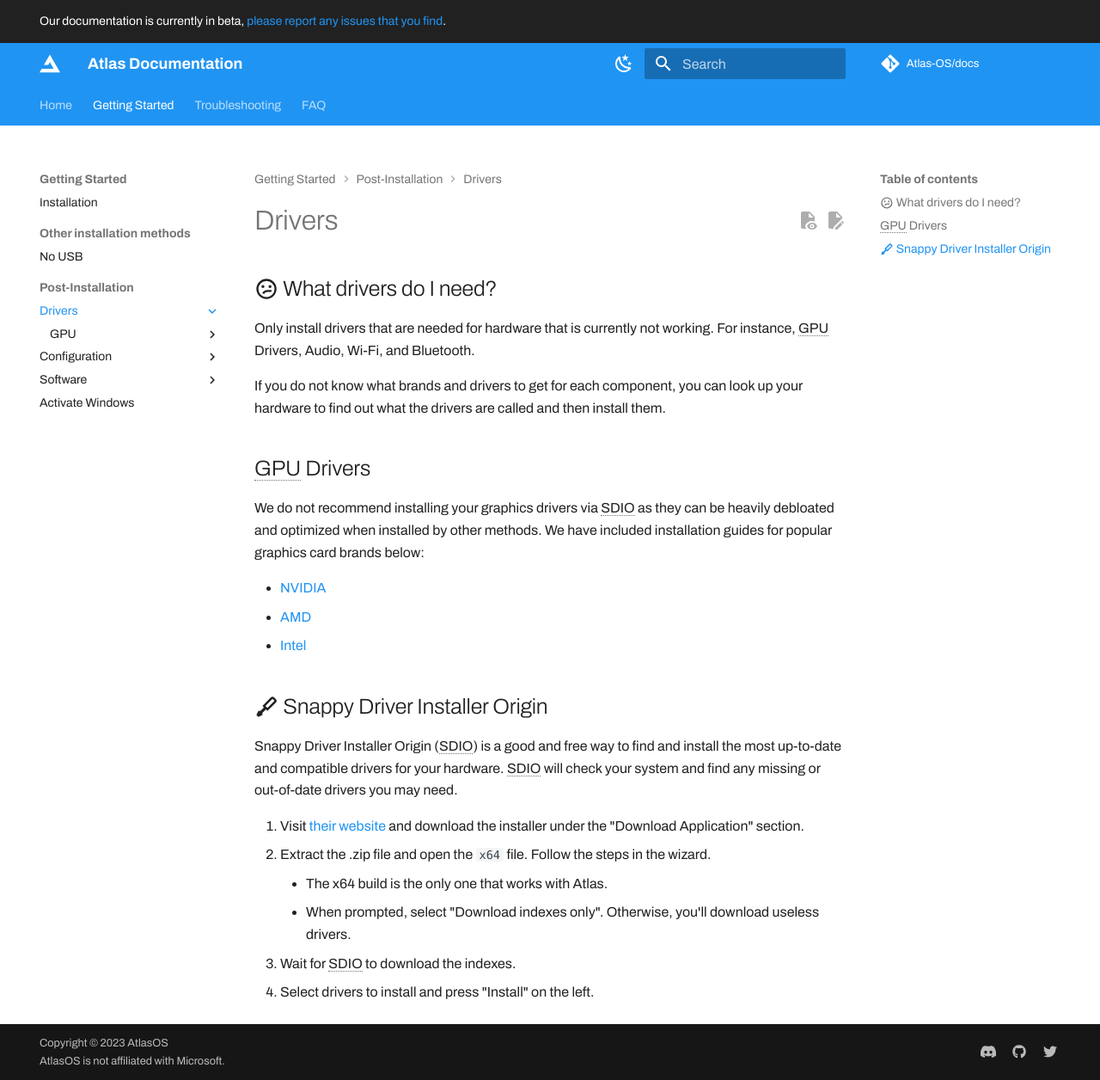
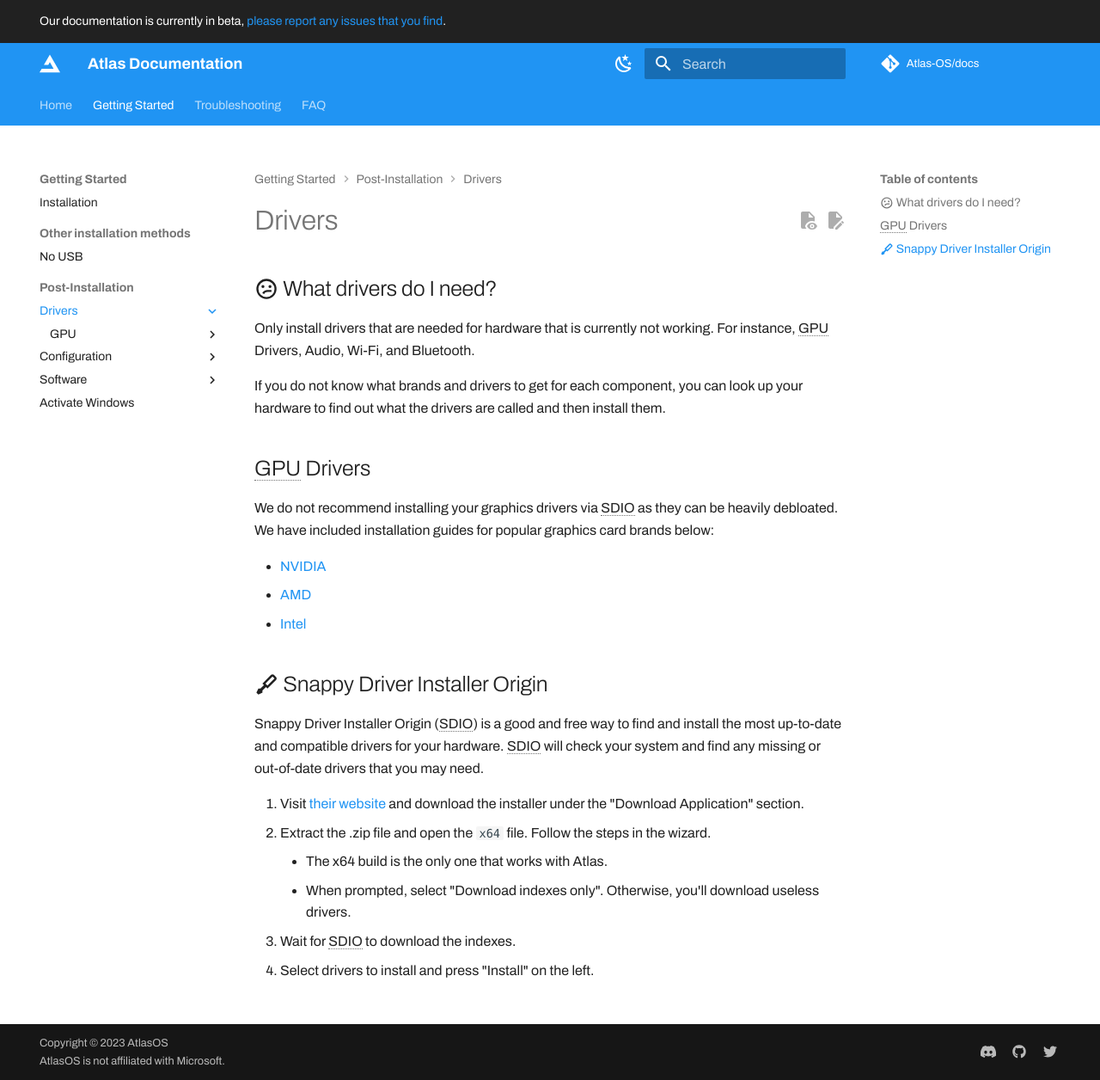
Before and after one commit to Atlas-OS/docs, an MkDocs documentation site: the page built from docs/Getting started/Post-Installation/Drivers/index.md, in a window 1280 px wide and 1256 px high. Shown: the whole window at 86% size. Built offline with MkDocs 1.6.1 and Material for MkDocs 9.7.7, drawn with Linux system fonts in a browser that asks for light colours; some web fonts are replaced; plug-ins that fetch from the network failed and are left out; comment, search, counter and statistics services are not loaded.

Commit message:
Update index.md

```diff
--- a/docs/Getting started/Post-Installation/Drivers/index.md
+++ b/docs/Getting started/Post-Installation/Drivers/index.md
@@ -7,7 +7,7 @@ Only install drivers that are needed for hardware that is currently not working.
 If you do not know what brands and drivers to get for each component, you can look up your hardware to find out what the drivers are called and then install them.
 
 ## GPU Drivers
-We do not recommend installing your graphics drivers via SDIO as they can be heavily debloated and optimized when installed by other methods. We have included installation guides for popular graphics card brands below:
+We do not recommend installing your graphics drivers via SDIO as they can be heavily debloated. We have included installation guides for popular graphics card brands below:
 
 * [NVIDIA](/Getting%20started/Post-Installation/Drivers/GPU/NVIDIA)
 * [AMD](/Getting%20started/Post-Installation/Drivers/GPU/AMD)
@@ -15,7 +15,7 @@ We do not recommend installing your graphics drivers via SDIO as they can be hea
 
 ## :material-screwdriver: Snappy Driver Installer Origin
 
-Snappy Driver Installer Origin (SDIO) is a good and free way to find and install the most up-to-date and compatible drivers for your hardware. SDIO will check your system and find any missing or out-of-date drivers you may need.
+Snappy Driver Installer Origin (SDIO) is a good and free way to find and install the most up-to-date and compatible drivers for your hardware. SDIO will check your system and find any missing or out-of-date drivers that you may need.
 
 1. Visit [their website](https://www.glenn.delahoy.com/snappy-driver-installer-origin) and download the installer under the "Download Application" section.
 2. Extract the .zip file and open the ``x64`` file. Follow the steps in the wizard.
```
